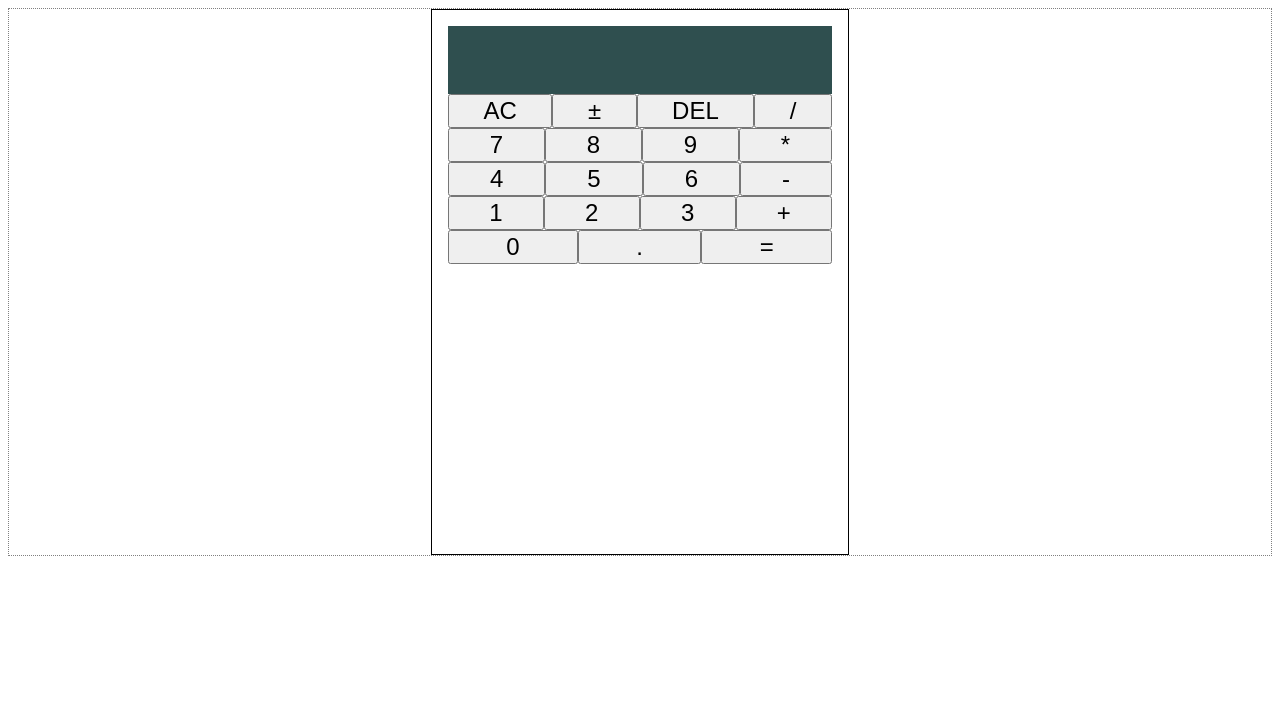
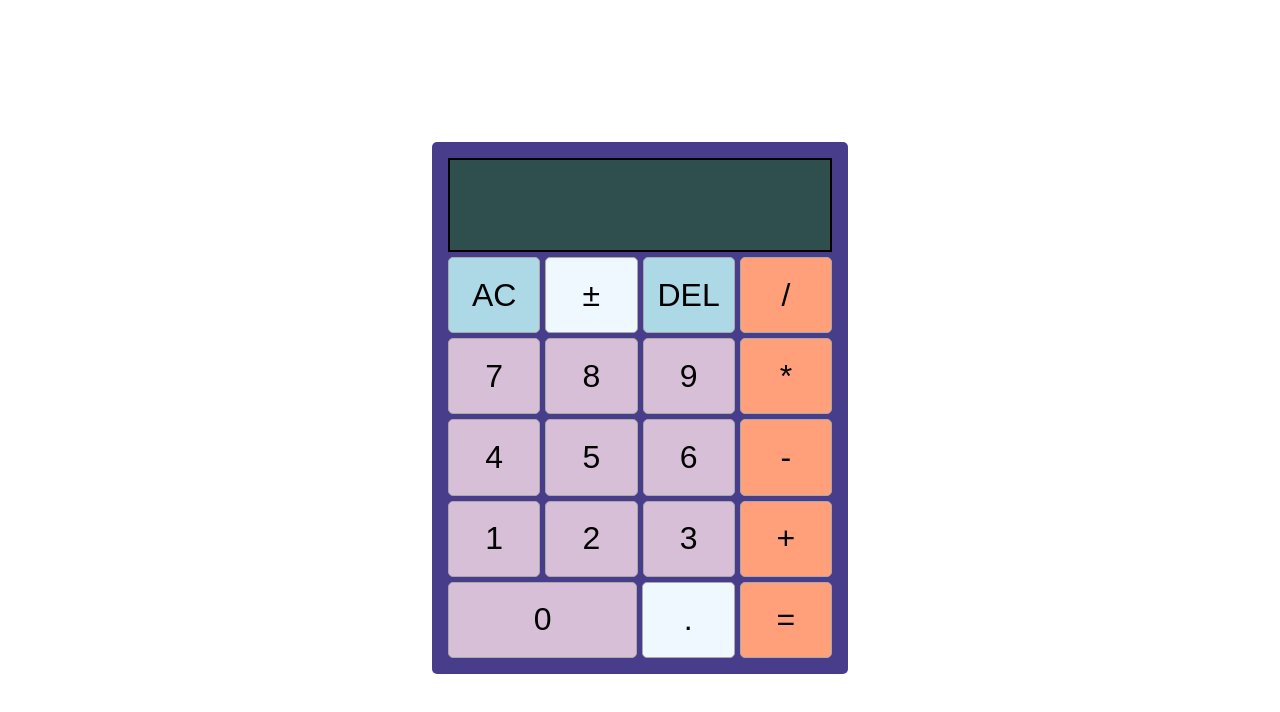
Before and after one commit to mdmn07C5/calcamulator, a plain HTML site: page index.html in a window 1280 px wide. Drawn offline with Linux system fonts and the light colour scheme.

Commit message:
Make calculator look pretty
In addition, added some comments and logic to handle integers overflow
beyond the display as a result of an operation (not from number spam)

```diff
--- a/index.html
+++ b/index.html
@@ -8,11 +8,15 @@
     <link rel="stylesheet" href="./style.css">
 </head>
 <body>
+    <div id="header-maybe"></div>
     <div id="container">
         <div id="calculator">
-            <div id="display"></div>
+            <div id="display-container">
+                <div id="display"></div>
+            </div>
             <div id="keypad"></div>
         </div>
     </div>
+    <div id="footer-maybe"></div>
 </body>
 </html>
--- a/script.js
+++ b/script.js
@@ -61,7 +61,6 @@ const calc = {
     reset() {
         this.numStack = [];
         this.opStack = [];
-        console.log(this.numStack, this.opStack)
     }
 };
 
@@ -69,7 +68,12 @@ function buildKey(val) {
     const key = document.createElement('button');
     key.setAttribute('id', `key-${val}`);
     key.setAttribute('class', 'key-button');
-    key.setAttribute('value', val);
+    if (!isNaN(val)) {
+        key.setAttribute('class', 'key-button key-numeric');
+    }
+    if ('+/-*='.includes(val)) {
+        key.setAttribute('class', 'key-button key-operation');
+    }
     key.textContent = val;
     key.addEventListener('click', () => handleInput(val));
     return key;
@@ -138,7 +142,13 @@ function formatNum(num) {
         return parseFloat(num).toFixed(MAX_LEN - intLength);
     }
 
-    return num; // probably an integer
+    // probably an integer
+    if (num.length > MAX_LEN) {
+        return parseFloat(num).toExponential(MAX_LEN - 5);
+        // 5 is to account for 'e' '+/-' '.' and up to 2 digit exponents
+    }
+
+    return num;
 }
 
 function handleInput(input) {
@@ -161,6 +171,7 @@ function handleInput(input) {
         case (input === '.'):
             if (!display.value.includes('.')) {
                 display.appendValue(input)
+                display.updateDisplayValue(display.value);
             }
             break;
 
--- a/style.css
+++ b/style.css
@@ -1,39 +1,77 @@
-#container {
-    display: flex;
-    justify-content: center;
-    border: 1px dotted grey;
-}
-
-#calculator {
-    display: flex;
-    flex-direction: column;
-    width: 384px;
-    height: 512px;
-    border: 1px solid black;
-    padding: 16px;
-}
-
-#display {
-    display: flex;
-    background-color: darkslategray;
-    color: aliceblue;
-    font-size: 32px;
-    height: 64px;
-    justify-content: right;
-    align-items: end;
-    padding: 2px;
-}
-
-#keypad {
-    display: flex;
-    flex-direction: column;
-}
-
+body,
+#container,
+#calculator,
+#display-container,
+#keypad,
 .keypad-row {
     display: flex;
 }
 
+body,
+#calculator,
+#keypad {
+    flex-direction: column;
+}
+
+#keypad,
+.keypad-row {
+    gap: 5px;
+    flex-grow: 1;
+}
+
+body {
+    justify-content: center;
+    align-items: center;
+    font-family: monospace;
+    height: 100vh;
+}
+
+#calculator {
+    width: 384px;
+    height: 500px;
+    border-radius: 5px;
+    padding: 16px;
+    gap: 5px;
+    background-color: darkslateblue;
+}
+
+#display-container {
+    background-color: darkslategray;
+    color: aliceblue;
+    font-size: 64px;
+    height: 90px;
+    align-items: center;
+    justify-content: right;
+    padding-right: 5px;
+    border: 2px solid black;
+}
+
 .key-button {
-    flex-grow: 1;
-    font-size: x-large;
+    font-size: 32px;
+    border: 1px solid darkgray;
+    border-radius: 5px;
+    padding: 5px;
+    flex: 1 1 0px;
+    background-color: aliceblue;
 }
+
+.key-button:active {
+    filter: brightness(50%);
+}
+
+.key-numeric {
+    background-color: thistle;
+}
+
+.key-operation {
+    background-color: lightsalmon;
+}
+
+#key-0 {
+    flex-grow: 2.2;
+}
+
+#key-AC,
+#key-DEL {
+    background-color: lightblue;
+}
```
